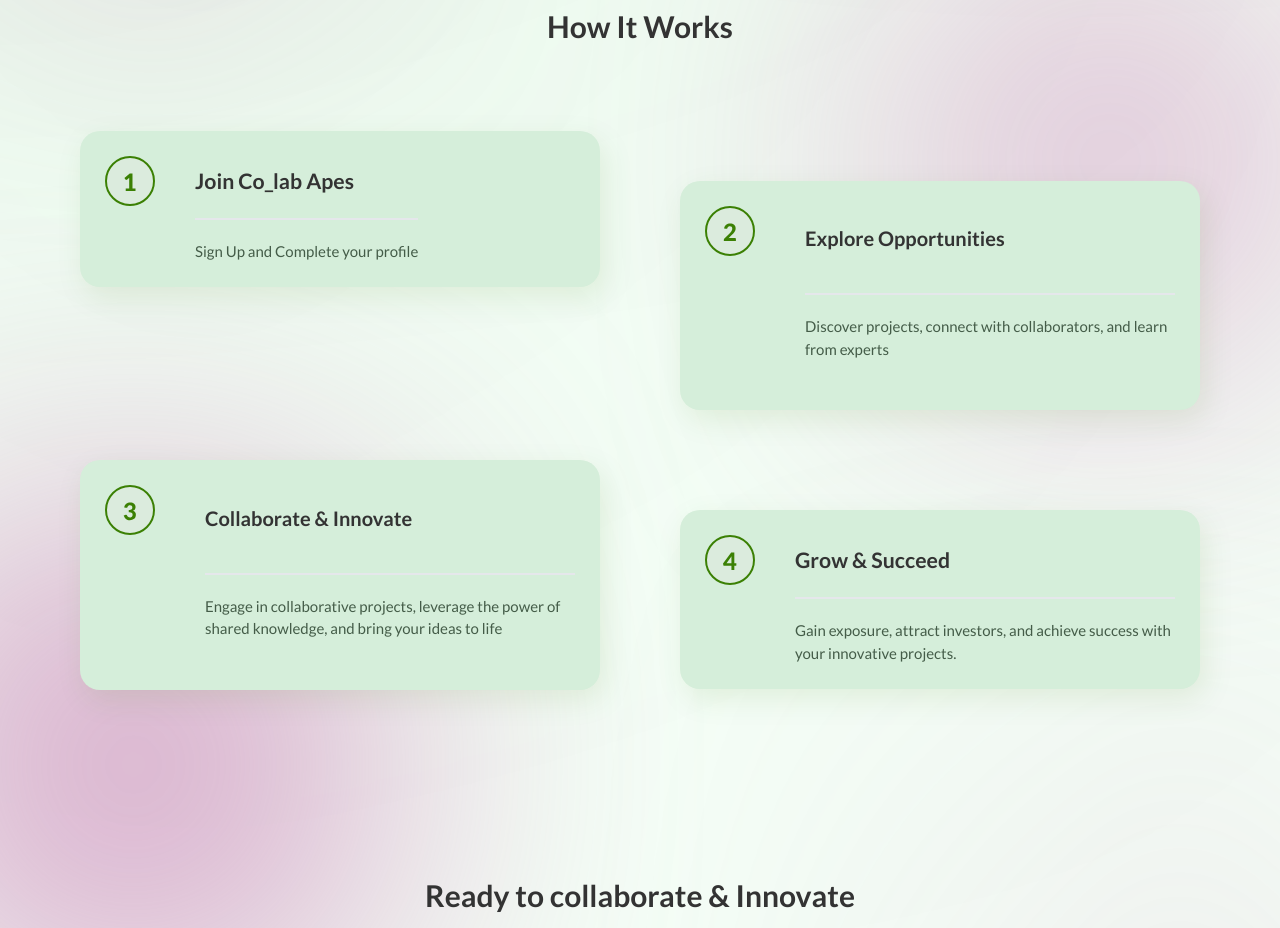
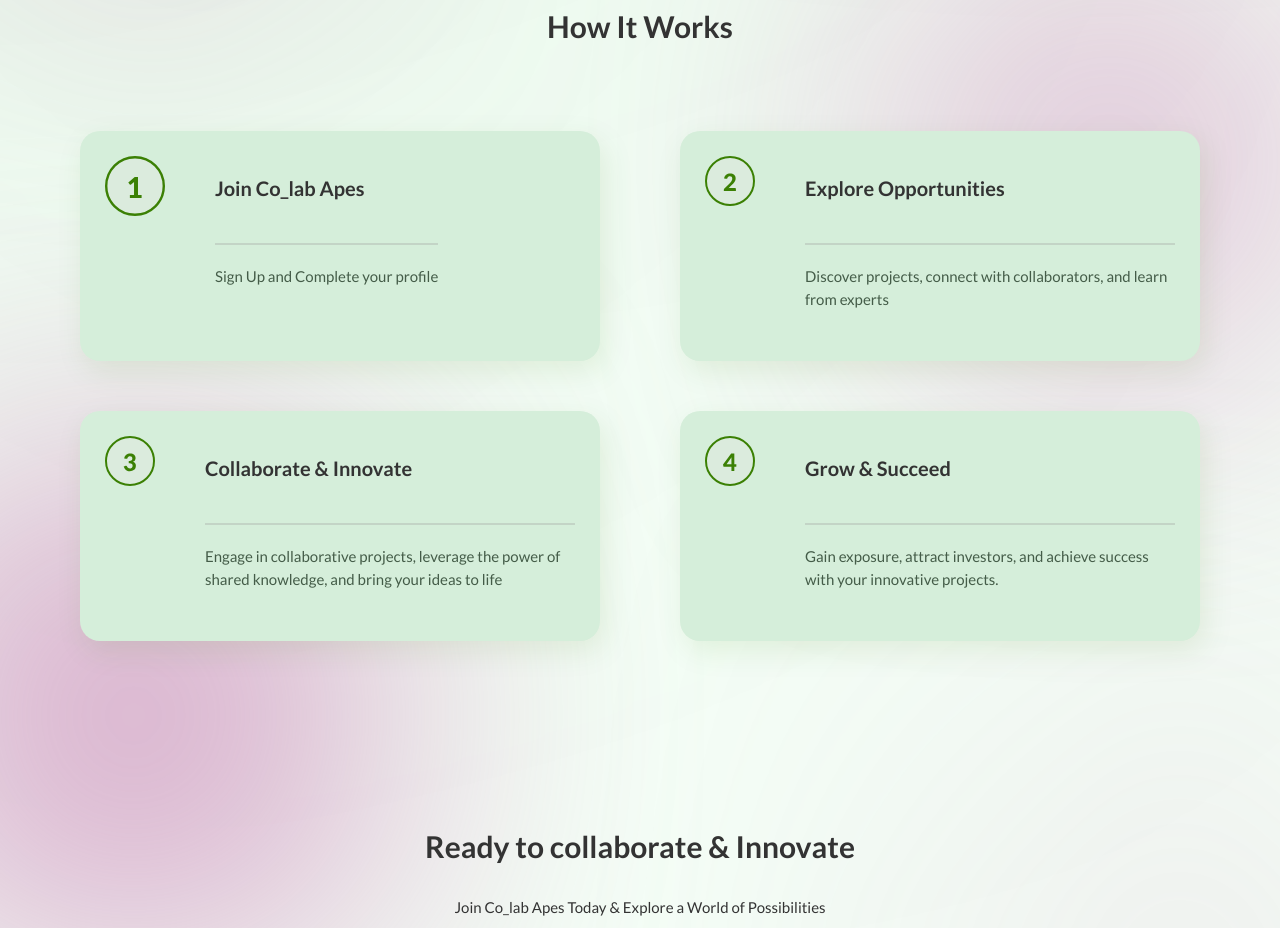
Before and after one commit to Colab-Apes/new_landing_page, a React (Vite) app: page / in a window 1280 px wide. Shown: the part 3100-4028 px from the top of the page. Built offline with nearby package versions, Linux system fonts and the light colour scheme.

Commit message:
updated the cards

```diff
--- a/src/NewLandingPage/components/HowItWorks.jsx
+++ b/src/NewLandingPage/components/HowItWorks.jsx
@@ -15,28 +15,30 @@
           How It Works
         </div>
         <div className="   flex flex-col mt-20  md:flex-row gap-x-[8rem] justify-between items-start lg:mb-10">
-          <div className="flex items-start gap-x-16 rounded-[20px] pb-26 shadow-[5px_10px_30px_0px_rgba(59,_128,_4,_0.10)] bg-[#D5EEDA] py-10 px-10 w-full">
-            <img src={one} alt="One" className="w-[5rem] object-contain" />
-            <div className=" flex flex-col mt-4 ">
-              <h1 className="text-[2.127rem] text-[#333] font-bold ">
+          {/* <div className="flex rounded-[20px]  bg-[#ECF8EE] h-[22rem] w-full"></div> */}
+
+          <div className="flex mt-20 lg:mt-0  items-start gap-x-20 rounded-[20px] pb-26  lg:pb-20  shadow-[5px_10px_30px_0px_rgba(59,_128,_4,_0.10)] bg-[#D5EEDA] py-10 px-10 w-full h-[23rem] ">
+            <img src={one} alt="One" className="w-[6rem] object-contain" />
+
+            <div className="w-text mt-7">
+              <h1 className="text-[2rem] text-[#333333] font-semibold mb-16 ">
                 Join Co_lab Apes
               </h1>
-              <div className="border mt-8"></div>
+              <div className="border border-[#999]/[0.3] mt-8"></div>
               <p className="text-[1.5rem] text-[#445C48]  font-normal mt-8">
                 Sign Up and Complete your profile
               </p>
             </div>
           </div>
-          {/* <div className="flex rounded-[20px]  bg-[#ECF8EE] h-[22rem] w-full"></div> */}
 
-          <div className="flex mt-20  items-start gap-x-20 rounded-[20px] pb-26  lg:pb-20  shadow-[5px_10px_30px_0px_rgba(59,_128,_4,_0.10)] bg-[#D5EEDA] py-10 px-10 w-full">
+          <div className="flex mt-20 lg:mt-0  items-start gap-x-20 rounded-[20px] pb-26  lg:pb-20  shadow-[5px_10px_30px_0px_rgba(59,_128,_4,_0.10)] bg-[#D5EEDA] py-10 px-10 w-full h-[23rem]">
             <img src={two} alt="One" className="w-[6rem] object-contain" />
 
             <div className="w-text mt-7">
               <h1 className="text-[2rem] text-[#333333] font-semibold mb-16 ">
                 Explore Opportunities
               </h1>
-              <div className="border mt-8"></div>
+              <div className="border border-[#999]/[0.3] mt-8"></div>
               <p className="text-[1.5rem] text-[#445C48]  font-normal mt-8">
                 Discover projects, connect with collaborators, and learn from
                 experts
@@ -45,28 +47,30 @@
           </div>
         </div>
         <div className=" flex flex-col mt-20  md:flex-row gap-x-[8rem] justify-between items-start ">
-          <div className="flex items-start gap-x-20 rounded-[20px] pb-26 lg:pb-20  shadow-[5px_10px_30px_0px_rgba(59,_128,_4,_0.10)] bg-[#D5EEDA] py-10 px-10 w-full">
+          <div className="flex mt-20 lg:mt-0  items-start gap-x-20 rounded-[20px] pb-26  lg:pb-20  shadow-[5px_10px_30px_0px_rgba(59,_128,_4,_0.10)] bg-[#D5EEDA] py-10 px-10 w-full h-[23rem]">
             <img src={three} alt="One" className="w-[6rem] object-contain" />
 
             <div className="w-text mt-7">
               <h1 className="text-[2rem] text-[#333333] font-semibold mb-16 ">
                 Collaborate & Innovate
               </h1>
-              <div className="border mt-8"></div>
-              <p className="text-[1.5rem] text-[#445C48] font-normal mt-8">
+              <div className="border border-[#999]/[0.3] mt-8"></div>
+              <p className="text-[1.5rem] text-[#445C48]  font-normal mt-8">
                 Engage in collaborative projects, leverage the power of shared
                 knowledge, and bring your ideas to life
               </p>
             </div>
           </div>
-          <div className="flex items-start mt-20 gap-x-16 rounded-[20px] pb-26 shadow-[5px_10px_30px_0px_rgba(59,_128,_4,_0.10)] bg-[#D5EEDA]   py-10 px-10 w-full">
+
+          <div className="flex mt-20 lg:mt-0  items-start gap-x-20 rounded-[20px] pb-26  lg:pb-20  shadow-[5px_10px_30px_0px_rgba(59,_128,_4,_0.10)] bg-[#D5EEDA] py-10 px-10 w-full h-[23rem]">
             <img src={four} alt="One" className="w-[6rem] object-contain" />
-            <div className=" flex flex-col mt-4 ">
-              <h1 className="text-[2.127rem] text-[#333] font-bold ">
+
+            <div className="w-text mt-7">
+              <h1 className="text-[2rem] text-[#333333] font-semibold mb-16 ">
                 Grow & Succeed
               </h1>
-              <div className="border mt-8"></div>
-              <p className="text-[1.5rem] text-[#445C48] font-normal mt-8">
+              <div className="border border-[#999]/[0.3] mt-8"></div>
+              <p className="text-[1.5rem] text-[#445C48]  font-normal mt-8">
                 Gain exposure, attract investors, and achieve success with your
                 innovative projects.
               </p>
```
